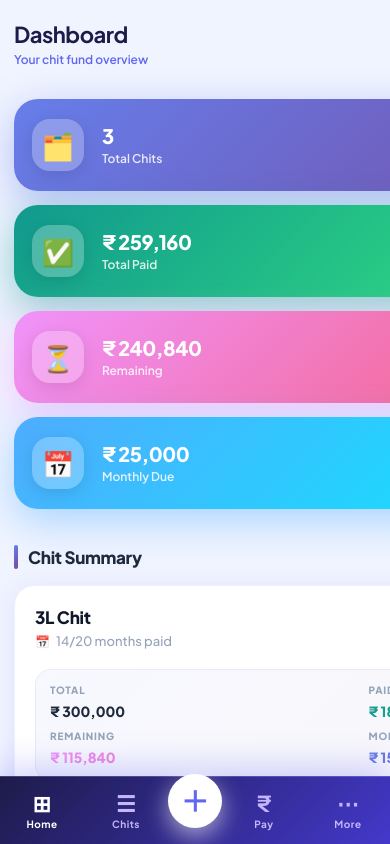
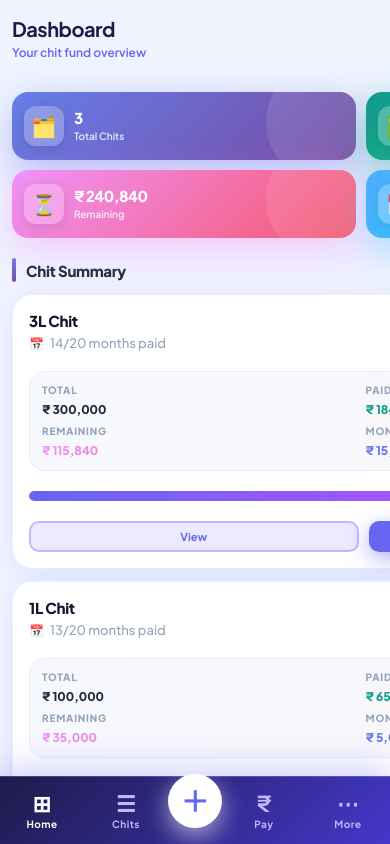
Before and after one commit to udaypedakota/savings-app, an Angular app: page /dashboard in a window 390 px wide. Shown: the top 844 px of the page. Built offline with nearby package versions, Linux system fonts and the light colour scheme.

Commit message:
fix: improve mobile responsiveness across all screens

```diff
--- a/src/app/credit-cards/credit-cards.css
+++ b/src/app/credit-cards/credit-cards.css
@@ -21,6 +21,12 @@
 .badge-red { background: #fee2e2; color: #f43f5e; }
 
 @media (max-width: 768px) {
-  .stats-grid { grid-template-columns: 1fr; gap: 14px; }
-  .card-header-bar { font-size: 13px; flex-direction: column; align-items: flex-start; gap: 4px; }
+  .stats-grid { grid-template-columns: repeat(2, 1fr); gap: 10px; margin-bottom: 20px; }
+  .stat-card { padding: 14px 12px; gap: 10px; border-radius: 16px; }
+  .stat-icon { width: 40px; height: 40px; font-size: 20px; }
+  .stat-value { font-size: 15px; }
+  .stat-label { font-size: 10px; }
+  .card-header-bar { font-size: 12px; flex-direction: column; align-items: flex-start; gap: 2px; padding: 10px 14px; }
+  .table-card { overflow-x: auto; }
+  .table { min-width: 480px; }
 }
--- a/src/app/dashboard/dashboard.css
+++ b/src/app/dashboard/dashboard.css
@@ -130,23 +130,27 @@
 
 @media (max-width: 1200px) { .stats-grid { grid-template-columns: repeat(2, 1fr); } }
 @media (max-width: 768px)  {
-  .page { padding: 20px 14px; }
-  .page-title { font-size: 22px; }
-  .stats-grid { grid-template-columns: 1fr; gap: 14px; }
-  .stat-card { padding: 20px 18px; flex-direction: row; }
-  .stat-icon { width: 52px; height: 52px; font-size: 26px; }
-  .stat-value { font-size: 20px; }
-  .stat-label { font-size: 12px; }
-  .section-title { font-size: 17px; margin-bottom: 16px; }
-  .chit-cards { grid-template-columns: 1fr; gap: 16px; }
-  .chit-card { padding: 20px; }
-  .chit-name { font-size: 17px; }
-  .chit-amounts { grid-template-columns: repeat(2, 1fr); gap: 10px; padding: 14px; }
-  .chit-actions { flex-direction: column; }
-  .chit-actions .btn { width: 100%; justify-content: center; }
-  .money-grid { grid-template-columns: repeat(2, 1fr); gap: 12px; }
-  .money-card { padding: 16px; }
-  .money-value { font-size: 16px; }
+  .page { padding: 16px 12px; }
+  .page-title { font-size: 20px; }
+  .stats-grid { grid-template-columns: repeat(2, 1fr); gap: 10px; margin-bottom: 20px; }
+  .stat-card { padding: 14px 12px; gap: 10px; border-radius: 16px; }
+  .stat-icon { width: 40px; height: 40px; font-size: 20px; border-radius: 12px; }
+  .stat-value { font-size: 15px; }
+  .stat-label { font-size: 10px; }
+  .section-title { font-size: 15px; margin-bottom: 12px; margin-top: 20px; }
+  .chit-cards { grid-template-columns: 1fr; gap: 12px; }
+  .chit-card { padding: 16px; }
+  .chit-name { font-size: 15px; }
+  .chit-amounts { grid-template-columns: repeat(2, 1fr); gap: 8px; padding: 12px; }
+  .amt-val { font-size: 12px; }
+  .chit-actions { flex-direction: row; }
+  .chit-actions .btn { flex: 1; justify-content: center; }
+  .money-grid { grid-template-columns: repeat(2, 1fr); gap: 10px; margin-top: 12px; }
+  .money-card { padding: 12px 10px; gap: 10px; border-radius: 14px; }
+  .money-icon { width: 36px; height: 36px; font-size: 18px; border-radius: 10px; }
+  .money-value { font-size: 13px; }
+  .money-label { font-size: 10px; }
+  .money-label-top { font-size: 9px; }
 }
 
 .money-grid {
--- a/src/app/lending/lending.css
+++ b/src/app/lending/lending.css
@@ -20,5 +20,12 @@
 .full { grid-column: 1 / -1; }
 
 @media (max-width: 768px) {
-  .stats-grid { grid-template-columns: 1fr; gap: 14px; }
+  .stats-grid { grid-template-columns: repeat(2, 1fr); gap: 10px; margin-bottom: 20px; }
+  .stat-card { padding: 14px 12px; gap: 10px; border-radius: 16px; }
+  .stat-icon { width: 40px; height: 40px; font-size: 20px; }
+  .stat-value { font-size: 15px; }
+  .stat-label { font-size: 10px; }
+  .table-card { overflow-x: auto; }
+  .table { min-width: 480px; }
+  .section-title { font-size: 15px; margin: 16px 0 10px; }
 }
```
